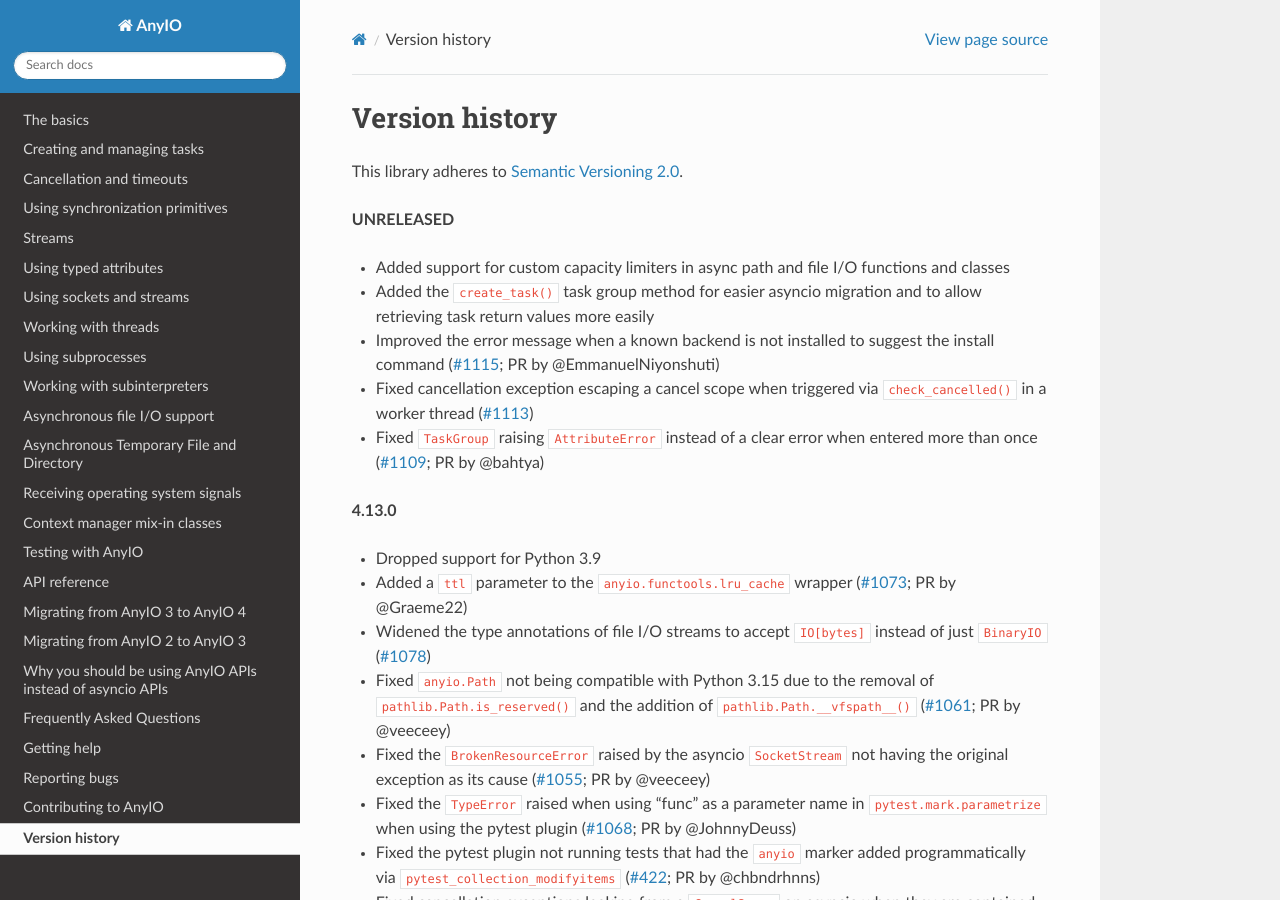
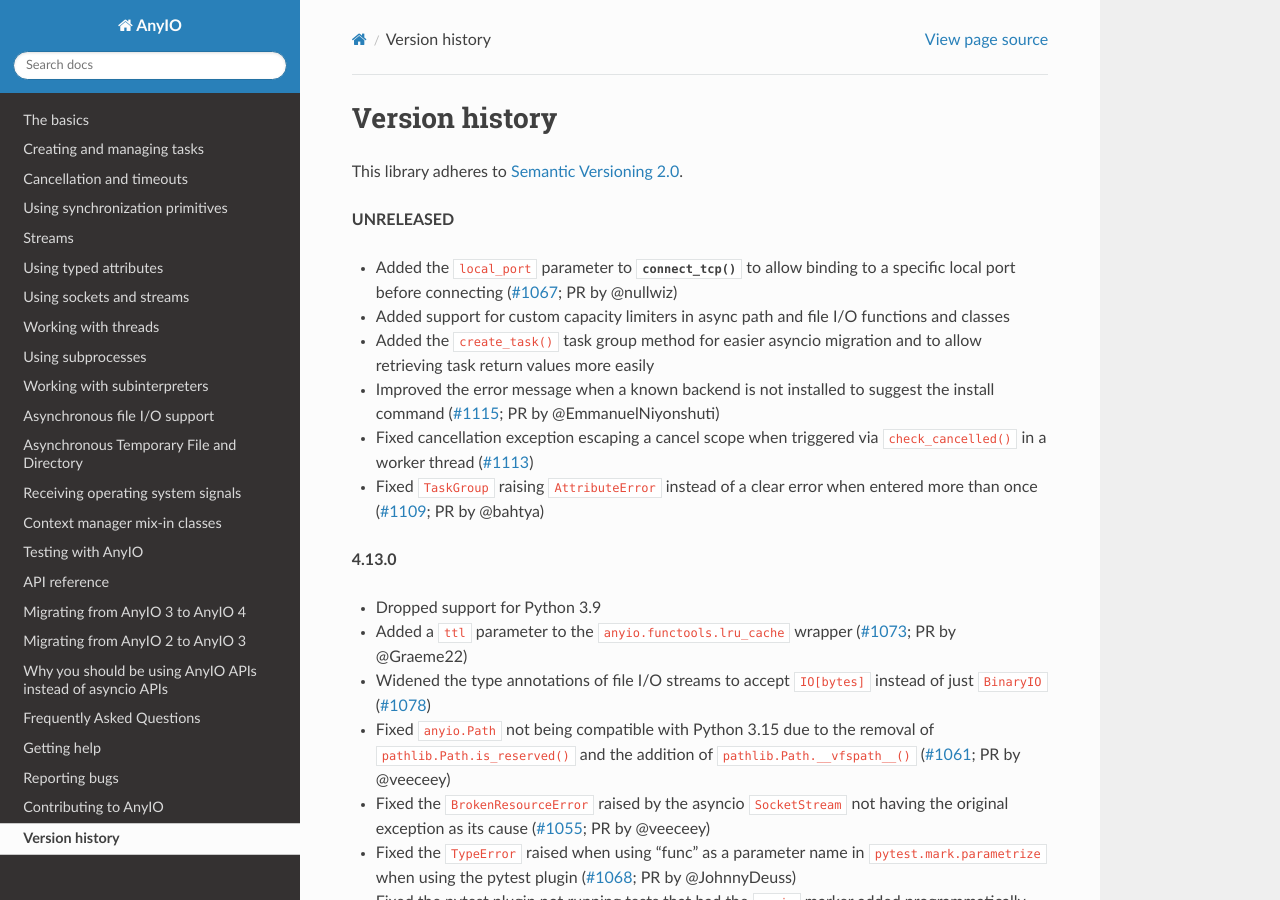
Before and after one commit to agronholm/anyio, a Sphinx documentation site: the page built from docs/versionhistory.rst, in a window 1280 px wide and 900 px high. Built offline with Sphinx 7.4.7 and the Read the Docs theme 3.1.0, drawn with Linux system fonts in a browser that asks for light colours; the version number could not be read and is left out.

Commit message:
Add changelog entry for local_port parameter

```diff
--- a/docs/versionhistory.rst
+++ b/docs/versionhistory.rst
@@ -5,6 +5,9 @@ This library adheres to `Semantic Versioning 2.0 <http://semver.org/>`_.
 
 **UNRELEASED**
 
+- Added the ``local_port`` parameter to :func:`connect_tcp` to allow binding to a
+  specific local port before connecting
+  (`#1067 <https://github.com/agronholm/anyio/issues/1067>`_; PR by @nullwiz)
 - Added support for custom capacity limiters in async path and file I/O
   functions and classes
 - Added the ``create_task()`` task group method for easier asyncio migration
```
